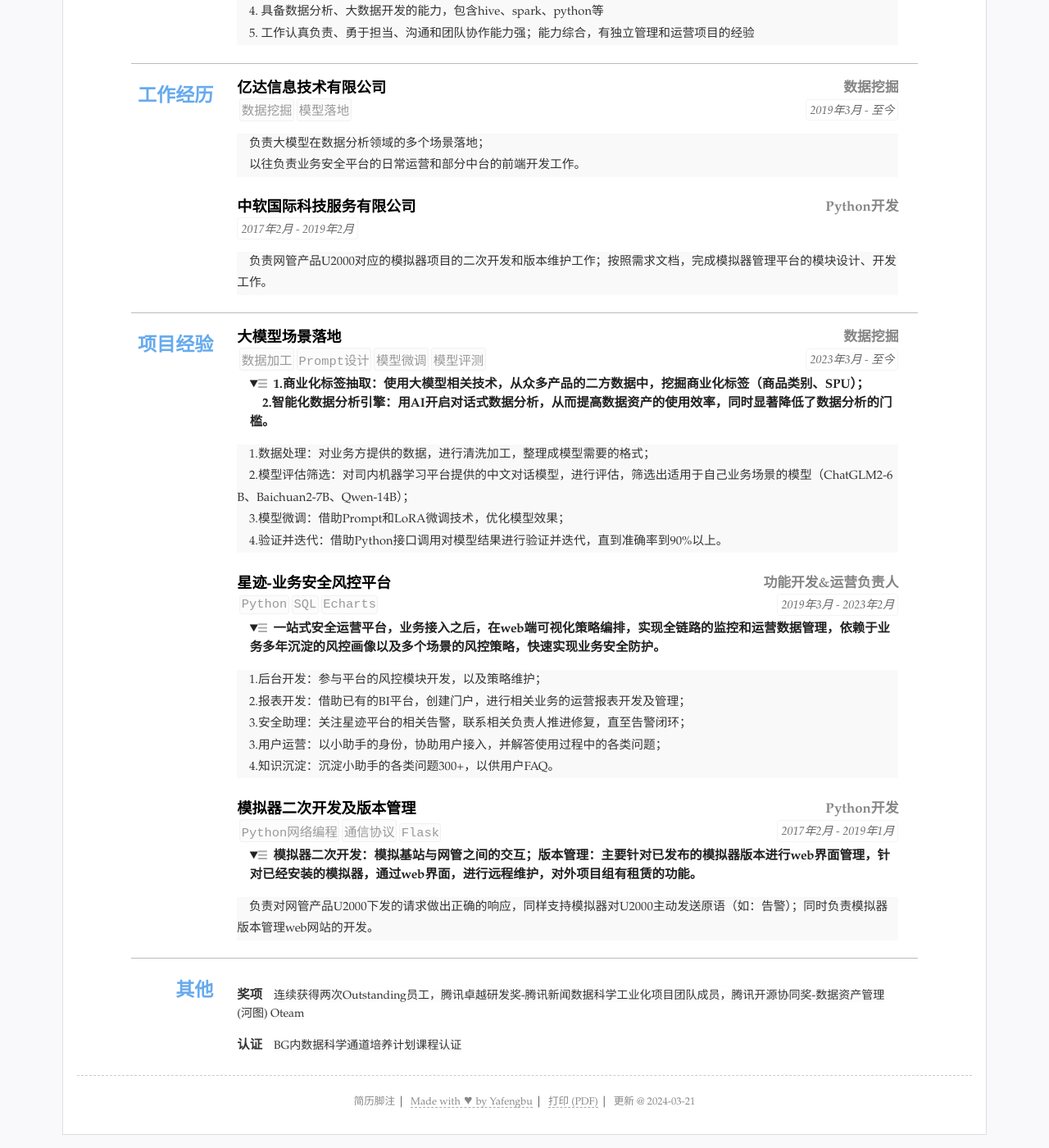
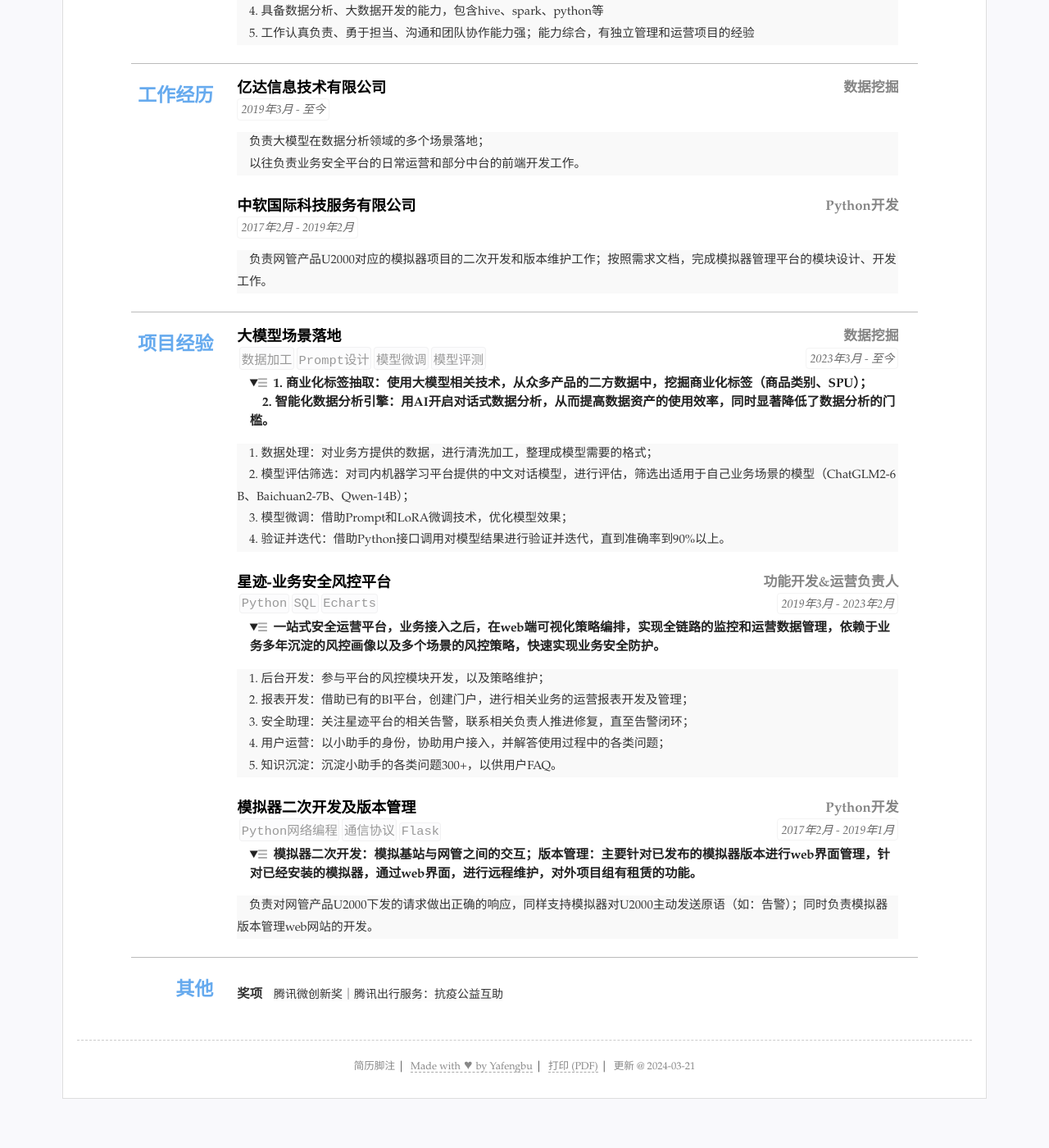
Before and after one commit to kyod-bu/cv, a Jekyll site: the page built from index.html, in a window 1280 px wide and 1400 px high, scrolled down 547 px. Shown: the whole window at 82% size. Built offline with Jekyll 4.4.1, drawn with Linux system fonts in a browser that asks for light colours; after the commit the page ends 1904 px from its top, so only the background shows below that; some of the changed text lies outside the part shown.

Commit message:
update _data/resume.yml

```diff
--- a/_data/resume.yml
+++ b/_data/resume.yml
@@ -1,20 +1,20 @@
 # 数据格式可以为 yaml(文件以.yml结尾) 或者json(文件以.json结尾)
 # 如果YAML格式的数据请先检查格式是否有误，可选检查工具 http://www.yamllint.com
 
-title: "卜亚风简历"
-lang: "zh" #语言设置 zh表示中文 en 表示英语
-name: "卜亚风"
-jobtitle: "数据科学" #可空不显示
-photo: "assets/img/me.jpg" #照片可空，不显示
+title: 卜亚风简历
+lang: zh #语言设置 zh表示中文 en 表示英语
+name: 卜亚风
+jobtitle: 数据科学 #可空不显示
+photo: assets/img/me.jpg #照片可空，不显示
 
 #联系方式
 contact: #联系方式连接等3~5行
-- text: "yafengbu@gmail.com" #文本内容
-  href: 'mailto:yafengbu@gmail.com' #链接，无链接则空
-  icon: 'icons/email.svg' #图标 svg文件
-  # attr: 'target="_blank"' #新标签页打开
-- text: "+86 15029074256"
-  icon: 'icons/phone.svg'
+- text: yafengbu@gmail.com #文本内容
+  href: mailto:yafengbu@gmail.com #链接，无链接则空
+  icon: icons/email.svg #图标 svg文件
+  # attr: target="_blank" #新标签页打开
+- text: +86 15029074256
+  icon: icons/phone.svg
 
 #main下面是主体内容，类别条数不限
 main: #简历主要内容，
@@ -23,11 +23,11 @@ main: #简历主要内容，
   content: #内容基本格式 标题-副标题-日期-详细内容 (都允许空)
   - title: 西安邮电大学
     duration: 2013年9月 - 2017年7月
-    sub: 这个sub是个啥
-    detail: 智能科学与技术｜学士
+    sub: 智能科学与技术｜学士
+    detail: 主修课程：概率论与随机过程、计算机网络、算法设计与分析、机器学习、模式识别、自然语言理解等。
 
 - type: 技能
-  # name: "技术栈和编程语言"
+  # name: 技术栈和编程语言
   content:
   - title: 技术栈与编程语言
     items: #itmems 可以小块的方式显示
@@ -50,8 +50,8 @@ main: #简历主要内容，
     sub: 数据挖掘
     duration: 2019年3月 - 至今
     tags:
-    - 数据挖掘
-    - 模型落地
+    # - 数据挖掘
+    # - 模型落地
     # summary: 职务或者工作总结(自动折叠)
     detail: 负责大模型在数据分析领域的多个场景落地； <br>  &nbsp &nbsp  以往负责业务安全平台的日常运营和部分中台的前端开发工作。
 
@@ -80,11 +80,11 @@ main: #简历主要内容，
     - Prompt设计
     - 模型微调
     - 模型评测
-    summary: 1.商业化标签抽取：使用大模型相关技术，从众多产品的二方数据中，挖掘商业化标签（商品类别、SPU）； <br>  &nbsp &nbsp 2.智能化数据分析引擎：用AI开启对话式数据分析，从而提高数据资产的使用效率，同时显著降低了数据分析的门槛。
-    detail: 1.数据处理：对业务方提供的数据，进行清洗加工，整理成模型需要的格式； <br>  &nbsp &nbsp
-            2.模型评估筛选：对司内机器学习平台提供的中文对话模型，进行评估，筛选出适用于自己业务场景的模型（ChatGLM2-6B、Baichuan2-7B、Qwen-14B）； <br>  &nbsp &nbsp
-            3.模型微调：借助Prompt和LoRA微调技术，优化模型效果； <br>  &nbsp &nbsp
-            4.验证并迭代：借助Python接口调用对模型结果进行验证并迭代，直到准确率到90%以上。
+    summary: 1. 商业化标签抽取：使用大模型相关技术，从众多产品的二方数据中，挖掘商业化标签（商品类别、SPU）； <br>  &nbsp &nbsp 2. 智能化数据分析引擎：用AI开启对话式数据分析，从而提高数据资产的使用效率，同时显著降低了数据分析的门槛。
+    detail: 1. 数据处理：对业务方提供的数据，进行清洗加工，整理成模型需要的格式； <br>  &nbsp &nbsp
+            2. 模型评估筛选：对司内机器学习平台提供的中文对话模型，进行评估，筛选出适用于自己业务场景的模型（ChatGLM2-6B、Baichuan2-7B、Qwen-14B）； <br>  &nbsp &nbsp
+            3. 模型微调：借助Prompt和LoRA微调技术，优化模型效果； <br>  &nbsp &nbsp
+            4. 验证并迭代：借助Python接口调用对模型结果进行验证并迭代，直到准确率到90%以上。
     sub: 数据挖掘
     open: open
 
@@ -95,11 +95,11 @@ main: #简历主要内容，
     - SQL
     - Echarts
     summary: 一站式安全运营平台，业务接入之后，在web端可视化策略编排，实现全链路的监控和运营数据管理，依赖于业务多年沉淀的风控画像以及多个场景的风控策略，快速实现业务安全防护。
-    detail: 1.后台开发：参与平台的风控模块开发，以及策略维护； <br>  &nbsp &nbsp
-            2.报表开发：借助已有的BI平台，创建门户，进行相关业务的运营报表开发及管理； <br>  &nbsp &nbsp
-            3.安全助理：关注星迹平台的相关告警，联系相关负责人推进修复，直至告警闭环； <br>  &nbsp &nbsp
-            3.用户运营：以小助手的身份，协助用户接入，并解答使用过程中的各类问题； <br>  &nbsp &nbsp
-            4.知识沉淀：沉淀小助手的各类问题300+，以供用户FAQ。
+    detail: 1. 后台开发：参与平台的风控模块开发，以及策略维护； <br>  &nbsp &nbsp
+            2. 报表开发：借助已有的BI平台，创建门户，进行相关业务的运营报表开发及管理； <br>  &nbsp &nbsp
+            3. 安全助理：关注星迹平台的相关告警，联系相关负责人推进修复，直至告警闭环； <br>  &nbsp &nbsp
+            4. 用户运营：以小助手的身份，协助用户接入，并解答使用过程中的各类问题； <br>  &nbsp &nbsp
+            5. 知识沉淀：沉淀小助手的各类问题300+，以供用户FAQ。
     sub: 功能开发&运营负责人
     open: open
 
@@ -118,13 +118,11 @@ main: #简历主要内容，
 #others 其他简略内容(列表)
 others: #其他列表显示
 - type: others #ID可以为空
-  name: '其他'
+  name: 其他
   content: #选择需要的格式
   -
-  - title: "奖项"
-    text: "连续获得两次Outstanding员工，腾讯卓越研发奖-腾讯新闻数据科学工业化项目团队成员，腾讯开源协同奖-数据资产管理(河图) Oteam"
-  - title: "认证"
-    text: "BG内数据科学通道培养计划课程认证"
+  - title: 奖项
+    text: 腾讯微创新奖｜腾讯出行服务：抗疫公益互助
   #   items: #单行列表
   #   - 睡觉
   #   - 吃饭
@@ -143,12 +141,12 @@ others: #其他列表显示
 footer: #脚注多组
   print: #打印版markdown或者html
   screen:
-  - text: "简历脚注"
+  - text: 简历脚注
   #   href: '/'
-  - text: "Made with &hearts; by Yafengbu"
-    href: "https://kyod-bu.github.io/cv/"
+  - text: Made with &hearts; by Yafengbu
+    href: https://kyod-bu.github.io/cv/
 
 #页面额外js脚本，如xx统计
 scripts:
-#- src: "assets/js/resume.js"
+#- src: assets/js/resume.js
 #  defer: defer #可以设置defer或者sync异步加载
```
